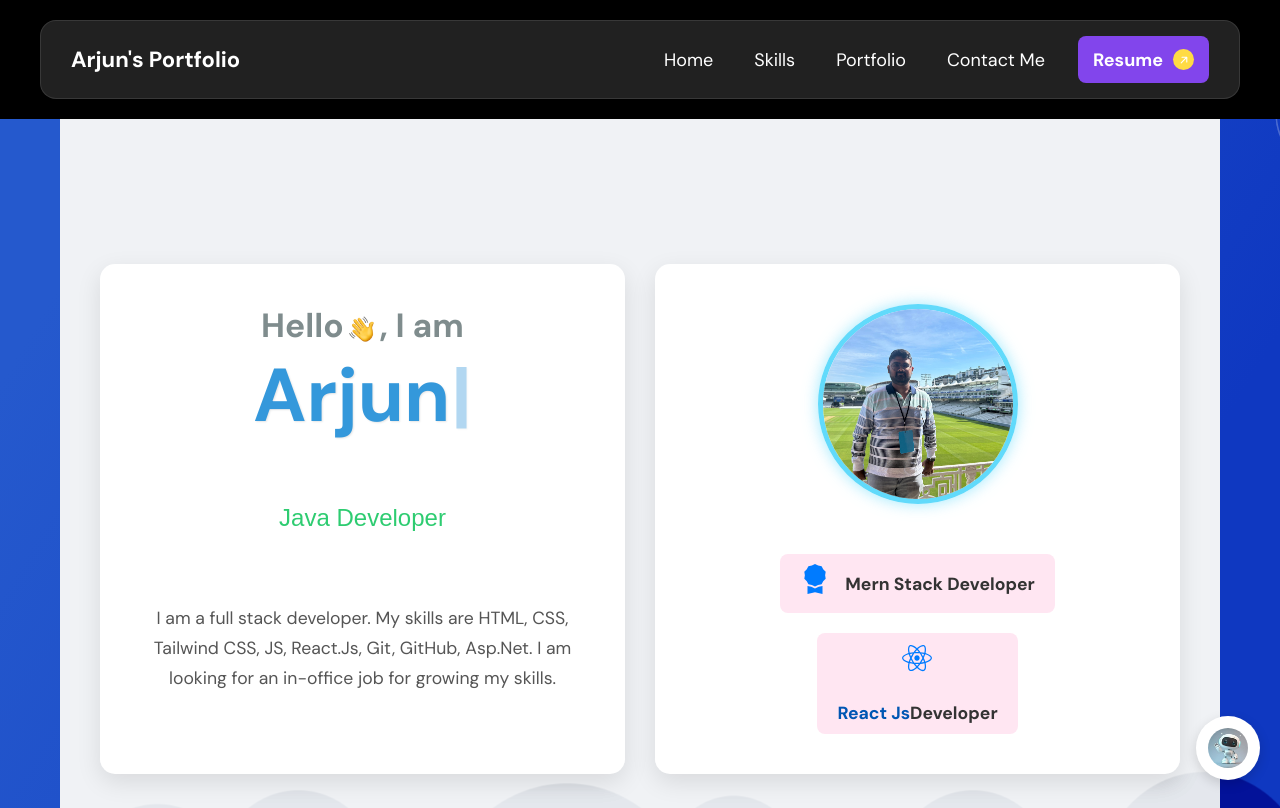
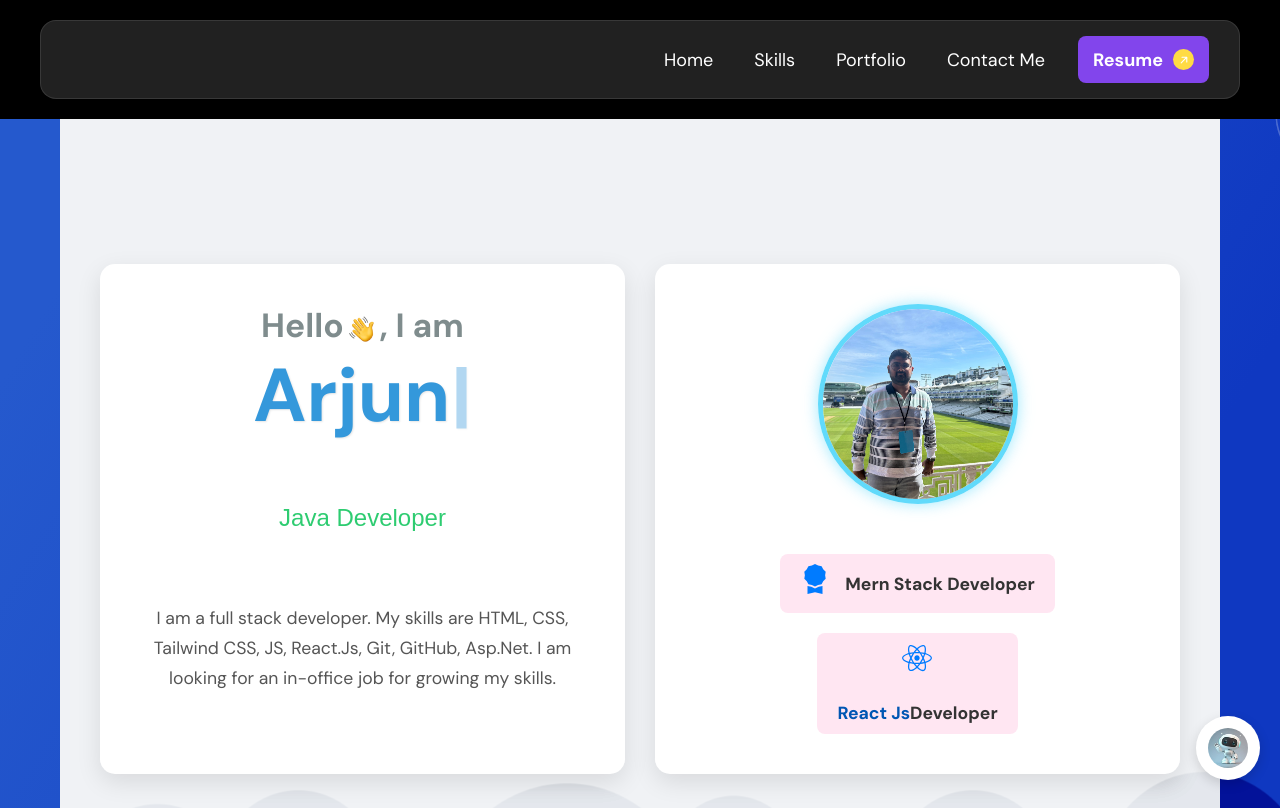
Before and after one commit to arjunprratap05/Portfolio, a React (Create React App) app: page / in a window 1280 px wide. Shown: the top 808 px of the page. Built offline with nearby package versions, Linux system fonts and the light colour scheme; no server answers; the HTML template or start-up script is replaced by a standard one.

Commit message:
Final commit

```diff
--- a/src/components/intro/navigation-bar/index.jsx
+++ b/src/components/intro/navigation-bar/index.jsx
@@ -20,7 +20,7 @@ const Navigation = () => {
 
             <div className="app-logo" onClick={() => scrollToSection("home")}>
 
-                <span className="logo-text">Arjun's Portfolio</span>
+
             </div>
 
             <div className="navigation">
```
